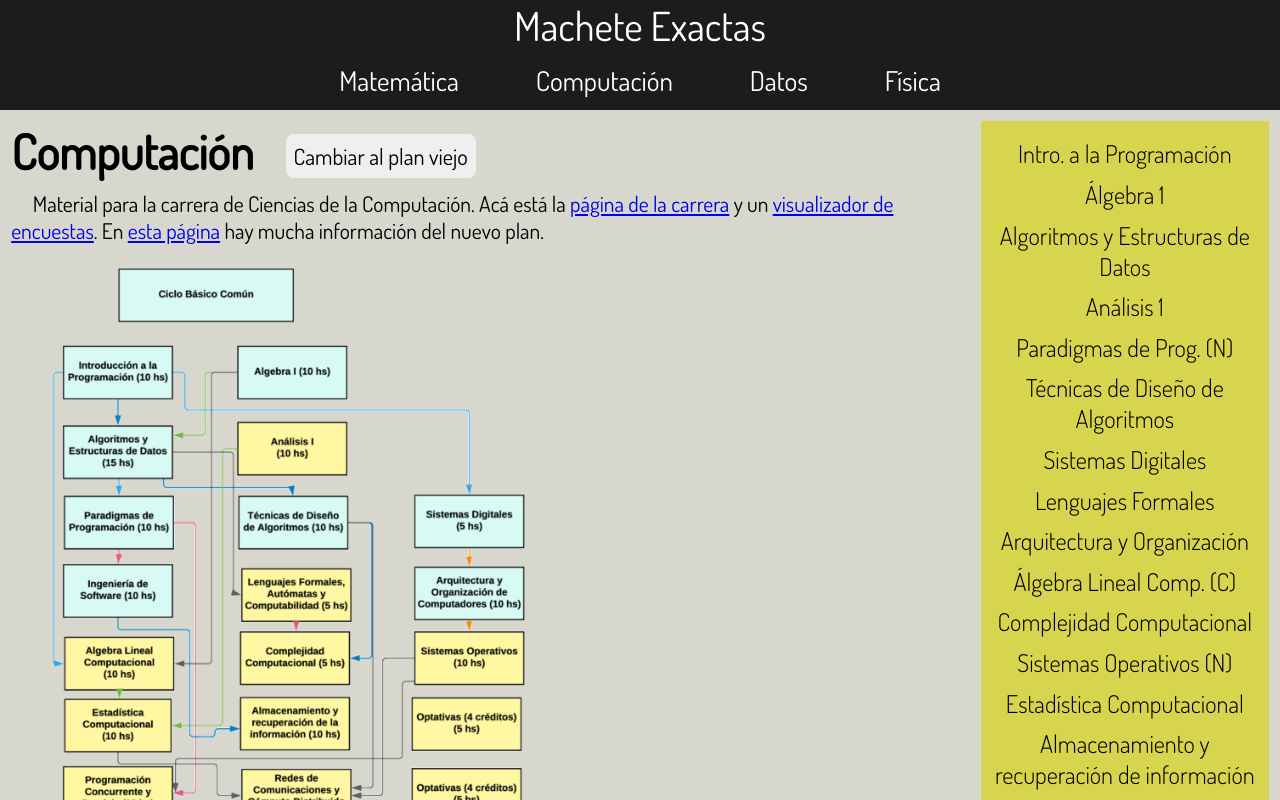
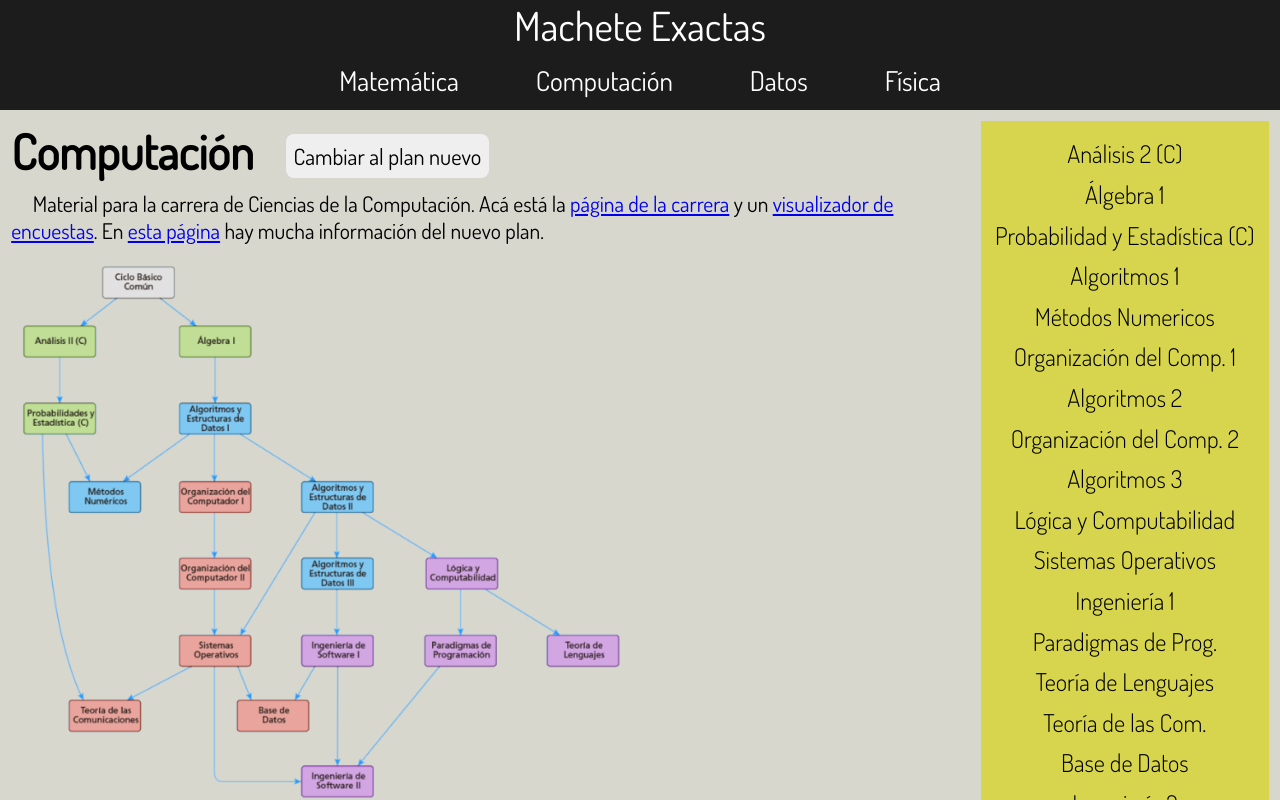
Before and after one commit to pmemoli/Machete-Exactas-Front, a React (Create React App) app: page /compu in a window 1280 px wide. Shown: the top 800 px of the page. Built offline with nearby package versions, Linux system fonts and the light colour scheme; no server answers.

Commit message:
cambios a la descripcion de las materias

```diff
--- a/src/pages/compu/Compu.js
+++ b/src/pages/compu/Compu.js
@@ -30,7 +30,7 @@ function Welcome({planEstudios, setPlanEstudios}) {
 }
 
 export default function Compu({resueltos, cargado}) {
-  const [planEstudios, setPlanEstudios] = useState('nuevo')
+  const [planEstudios, setPlanEstudios] = useState('viejo')
   const {materia} = useParams()
 
   const materiasViejo = [
--- a/src/pages/datos/Datos.js
+++ b/src/pages/datos/Datos.js
@@ -14,6 +14,7 @@ function Welcome() {
       Material para la carrera de Ciencia de Datos.
       Acá está la <a href='https://lcd.exactas.uba.ar/' target='_blank'>página de la carrera</a> y
       un <a href='https://visualizador-encuestas.exactas.uba.ar/index.html' target='_blank'>visualizador de encuestas</a>.
+      Muchas materias se dan tambien en el <a href='https://ic.fcen.uba.ar/actividades-academicas/formacion/materias' target='_blank'>instituto de calculo</a>.
       </p>
     <img src={plan}/>
   </div>
--- a/src/pages/mate/Mate.js
+++ b/src/pages/mate/Mate.js
@@ -15,6 +15,7 @@ function Welcome() {
       Material para ambas orientaciones de la carrera de Ciencias Matemáticas.
       Acá está la <a href='https://cms.dm.uba.ar/academico/materias/' target='_blank'>página de la carrera</a> y
       un <a href='https://visualizador-encuestas.exactas.uba.ar/index.html' target='_blank'>visualizador de encuestas</a>.
+      Muchas materias se dan en el <a href='https://ic.fcen.uba.ar/actividades-academicas/formacion/materias' target='_blank'>instituto de calculo</a>.
       </p>
 
       <div className='planes'>
```
